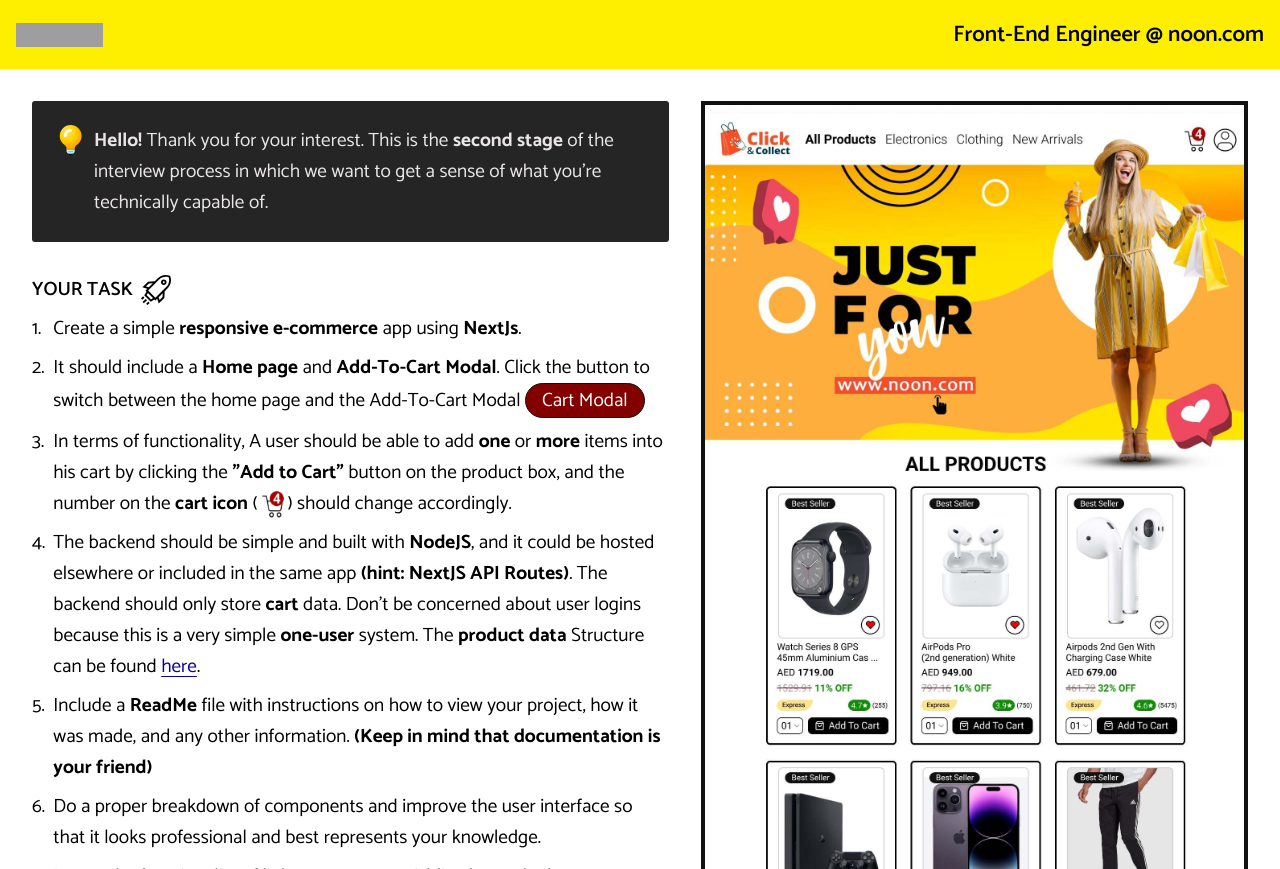
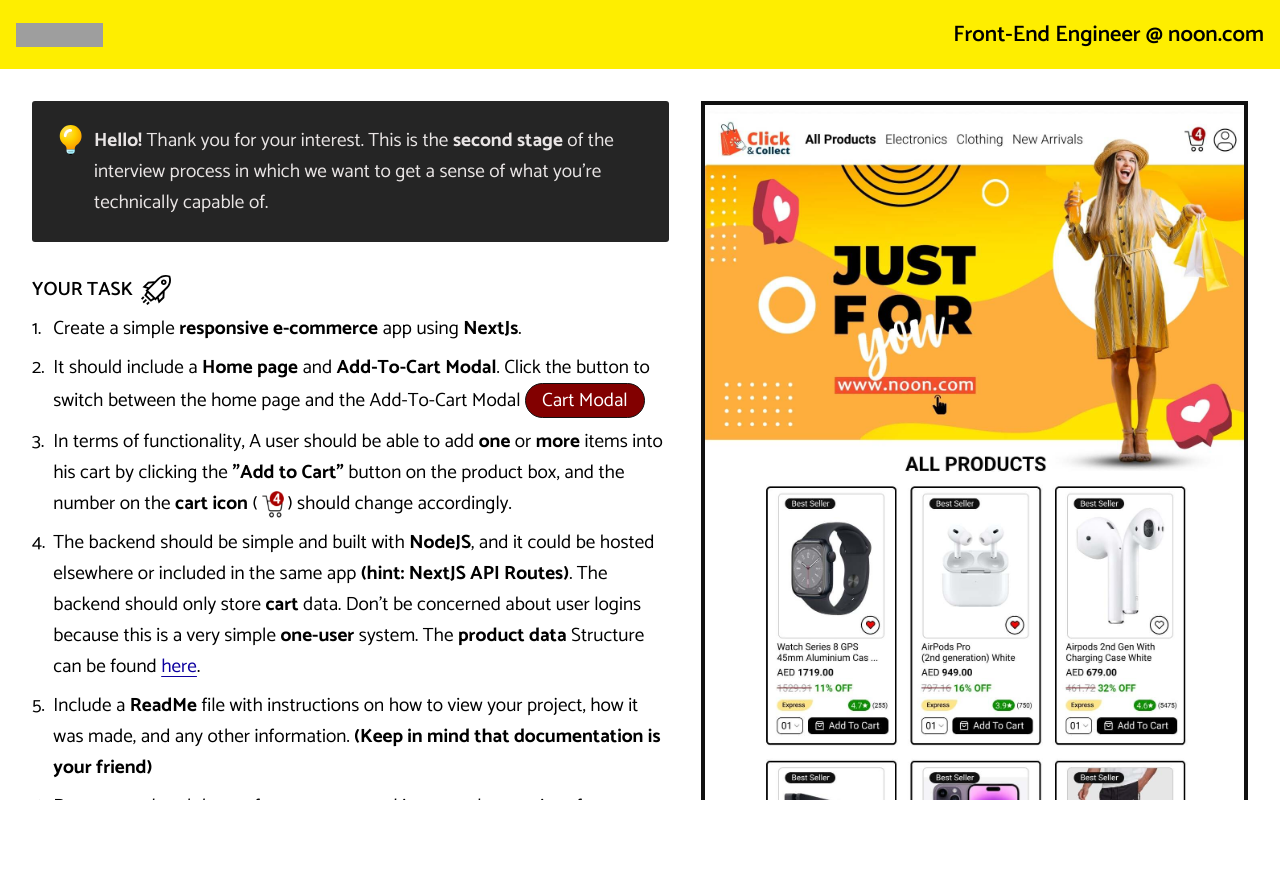
Before and after one commit to SachinKodagoda/Interview-API, a Next.js app: page / in a window 1280 px wide. After the commit the page ends 800 px from the top, so only its background shows below. Built offline with nearby package versions, Linux system fonts and the light colour scheme; grey boxes are pictures that could not be loaded.

Commit message:
clean ups

```diff
--- a/app/globals.css
+++ b/app/globals.css
@@ -8,7 +8,8 @@
 
 html,
 body {
-  max-width: 100vw;
+  width: 100vw;
+  height: 100vh;
   overflow-x: hidden;
   font-size: 16px;
 }
```
